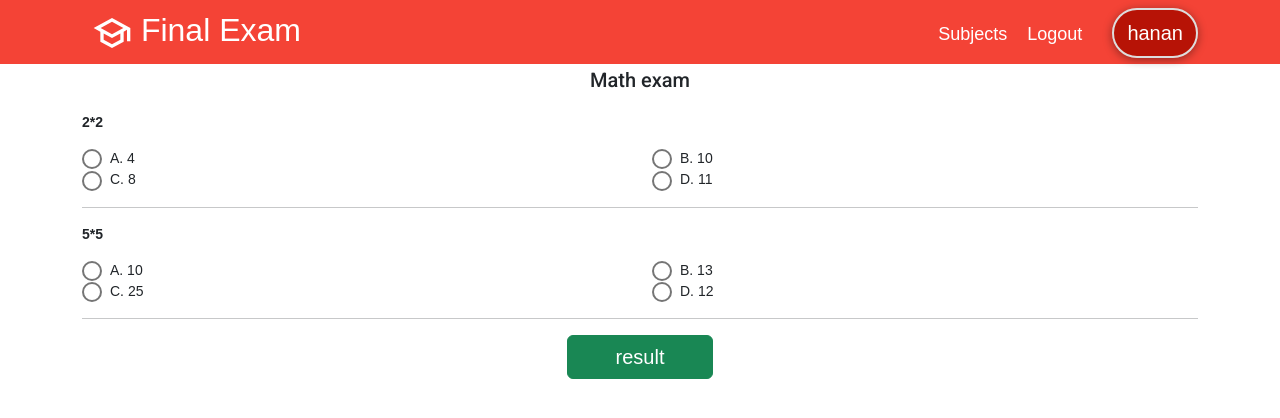
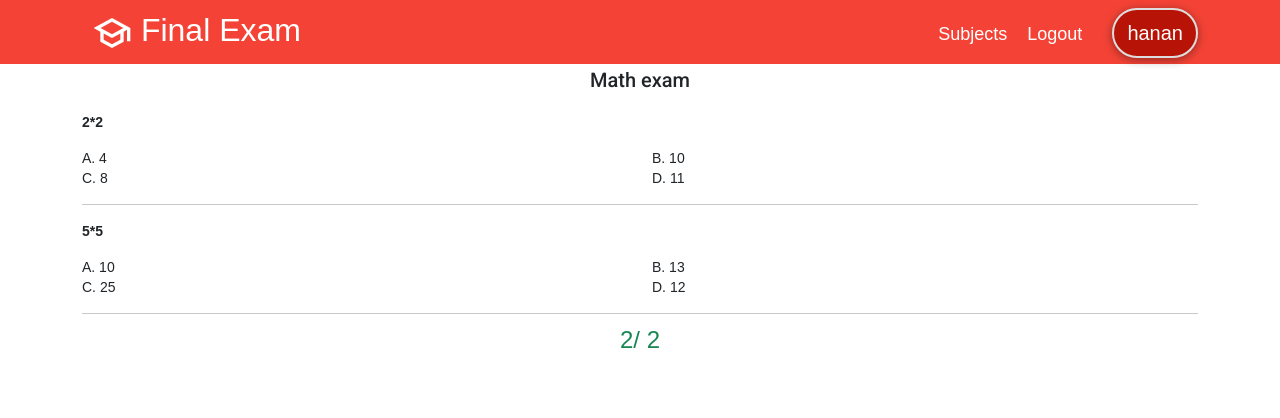
Before and after one commit to hanan-abdelmaseh/mcqProject, an Angular app: page /exam/1 in a window 1280 px wide. Shown: the top 418 px of the page. Built offline with nearby package versions, Linux system fonts and the light colour scheme; data requests are answered from the project's data file.

Commit message:
updating subjects

```diff
--- a/src/app/shared/components/nav-bar/nav-bar.component.css
+++ b/src/app/shared/components/nav-bar/nav-bar.component.css
@@ -4,13 +4,13 @@
     margin: 0;
     border-radius: 0;
     border: 0;
-    z-index: 999;
+
 }
     .navbar.welcome {
         background-color: transparent!important;
         position: fixed;
     }
-    .nav a {
+     a {
         color: #fff;
         font-size: 18px;
         font-weight: 500;
--- a/src/app/student/components/exam/exam.component.html
+++ b/src/app/student/components/exam/exam.component.html
@@ -4,22 +4,26 @@
         <strong ><span class="text-danger"></span> {{subject.question}}  </strong>
         <div class="row mt-3" >
             <div class="col-md-6 col-sm-12">
-                <mat-radio-button  *ngIf="userInfo?.role =='students' && !show"(change)="getCorrectAnswer($event)" name="{{i}}" value="{{subject.answer1}}" color="warn"></mat-radio-button>
+                <mat-radio-button  *ngIf="userInfo?.role =='students' && !show && validExam"(change)="getCorrectAnswer($event)" name="{{i}}" value="{{subject.answer1}}" color="warn"></mat-radio-button>
                 <label>A. {{subject.answer1}}</label>
             </div>
 
             <div class="col-md-6 col-sm-12">
-                <mat-radio-button *ngIf="userInfo?.role =='students'&& !show"(change)="getCorrectAnswer($event)"name="{{i}}" value="{{subject.answer2}}" color="warn"></mat-radio-button>
+                <mat-radio-button *ngIf="userInfo?.role =='students'&& !show && validExam"(change)="getCorrectAnswer($event)"name="{{i}}" value="{{subject.answer2}}" color="warn"></mat-radio-button>
                 <label>B. {{subject.answer2}} </label>
             </div>
 
             <div class="col-md-6 col-sm-12">
-                <mat-radio-button *ngIf="userInfo?.role =='students'&& !show"(change)="getCorrectAnswer($event)"name="{{i}}" value="{{subject.answer3}}" color="warn"></mat-radio-button>
+                <mat-radio-button *ngIf="userInfo?.role =='students'&&
+                !show && validExam"(change)="getCorrectAnswer($event)"name="{{i}}"
+                value="{{subject.answer3}}" color="warn"></mat-radio-button>
                 <label>C. {{subject.answer3}} </label>
             </div>
 
             <div class="col-md-6 col-sm-12">
-                <mat-radio-button *ngIf="userInfo?.role =='students'&& !show"(change)="getCorrectAnswer($event)"name="{{i}}" value="{{subject.answer4}}" color="warn"></mat-radio-button>
+                <mat-radio-button *ngIf="userInfo?.role =='students'&& !show && validExam"
+                (change)="getCorrectAnswer($event)"name="{{i}}"
+                value="{{subject.answer4}}" color="warn"></mat-radio-button>
                 <label>D. {{subject.answer4}}</label>
             </div>
         </div>
@@ -29,8 +33,8 @@
         <hr>
     </div>
     <div class="text-center" *ngIf="userInfo?.role =='students'">
-        <span  *ngIf="show" class="fs-4 text-success">{{total}}/ {{mainSubject.questions.length}}  </span>
-        <button *ngIf="!show" class="btn btn-success px-5 fs-5" (click)="getResult()" > result</button>
+        <span  *ngIf="show || !validExam" class="fs-4 text-success">{{total}}/ {{mainSubject.questions.length}}  </span>
+        <button *ngIf="!show && validExam" class="btn btn-success px-5 fs-5" (click)="getResult()" > result</button>
     </div>
 
 </div>
--- a/src/app/student/components/exam/exam.component.ts
+++ b/src/app/student/components/exam/exam.component.ts
@@ -10,84 +10,95 @@ import { DoctorService } from 'src/app/doctor/services/doctor.service';
   styleUrls: ['./exam.component.css']
 })
 export class ExamComponent implements OnInit {
-id:any ;
-userInfo :any ;
-studentInfo:any ;
-studentSubjects :any =[] ;
-mainSubject :any =[] ;
-total :number = 0 ;
-show:boolean = false ;
-  constructor(private route :ActivatedRoute ,
-     private _doctorService:DoctorService  ,
-     private toaster:ToastrService ,
-     private _authService :AuthService) { }
+  id: any;
+  userInfo: any;
+  studentInfo: any;
+  studentSubjects: any = [];
+  mainSubject: any = [];
+  total: number = 0;
+  validExam: boolean = true;
+  show: boolean = false;
+  constructor(private route: ActivatedRoute,
+    private _doctorService: DoctorService,
+    private toaster: ToastrService,
+    private _authService: AuthService) { }
 
   ngOnInit(): void {
-    this.id= this.route.snapshot.paramMap.get("id");
+    this.id = this.route.snapshot.paramMap.get("id");
     this.getSubject();
     console.log(this.id);
     this.getUserInfo();
   }
-  getSubject(){
-    this._doctorService.getSubject(this.id).subscribe((res:any)=>{
-  this.mainSubject = res ;
+  getSubject() {
+    this._doctorService.getSubject(this.id).subscribe((res: any) => {
+      this.mainSubject = res;
     })
   }
-  getUserInfo(){
-    this._authService.getCurentuser().subscribe((res:any)=>{
-       this.userInfo =res ;
+  getUserInfo() {
+    this._authService.getCurentuser().subscribe((res: any) => {
+      this.userInfo = res;
       this.getUserData();
     });
   }
   getUserData() {
-    this._authService.getStudent(this.userInfo.userId).subscribe((res :any)=>{
+    this._authService.getStudent(this.userInfo.userId).subscribe((res: any) => {
       this.studentInfo = res
       console.log(this.studentInfo);
- this.studentSubjects = res?.subjects ? res?.subjects : [] ;
+      this.studentSubjects = res?.subjects ? res?.subjects : [];
+      this.checkValid();
     })
   }
-  delete(index:number){
+  //checck if the exam is valid to take
+  checkValid() {
+    for (let x in this.studentSubjects) {
+      if (this.studentSubjects[x].id == this.id) {
+        this.total = this.studentSubjects[x].degree
+        this.validExam = false;
+      }
+    }
+    console.log(this.validExam);
+  }
+  delete(index: number) {
     //we remove question from view then we create another model with new data
-this.mainSubject.questions.splice(index , 1);
-const model={
-  name:this.mainSubject.name ,
-  questions : this.mainSubject.questions
+    this.mainSubject.questions.splice(index, 1);
+    const model = {
+      name: this.mainSubject.name,
+      questions: this.mainSubject.questions
     }
     // update service with new data
-this._doctorService.updateSubject(this.id, model).subscribe((res)=>{
+    this._doctorService.updateSubject(this.id, model).subscribe((res) => {
       this.toaster.success("question has been deleted");
     });
   }
   //to get correct answer from radio buttons
-  getCorrectAnswer(event:any){
-   let value  = event.value;
+  getCorrectAnswer(event: any) {
+    let value = event.value;
     let questionIndex = event.source.name;
-  this.mainSubject.questions[questionIndex].studentAnswer = value ;
+    this.mainSubject.questions[questionIndex].studentAnswer = value;
     console.log(questionIndex);
     console.log(this.mainSubject.questions);
   }
-  getResult(){
-    this.total =0 ;
-    for(let i in this.mainSubject.questions)
-    {
-      if(this.mainSubject.questions[i].correctAnswer ==  this.mainSubject.questions[i].studentAnswer){
-        this.total++ ;
+  getResult() {
+    this.total = 0;
+    for (let i in this.mainSubject.questions) {
+      if (this.mainSubject.questions[i].correctAnswer == this.mainSubject.questions[i].studentAnswer) {
+        this.total++;
       }
     }
     this.show = true;
     this.studentSubjects.push({
-      name:this.mainSubject.name ,
-      id:this.id ,
-      degree :this.total
+      name: this.mainSubject.name,
+      id: this.id,
+      degree: this.total
     })
-    const model ={
-      username : this.studentInfo.username ,
-      email : this.studentInfo.email ,
-      password:this.studentInfo.password,
-      subjects:this.studentSubjects
+    const model = {
+      username: this.studentInfo.username,
+      email: this.studentInfo.email,
+      password: this.studentInfo.password,
+      subjects: this.studentSubjects
 
     }
-    this._authService.updateStudent(this.userInfo.userId , model).subscribe((res:any)=>{
+    this._authService.updateStudent(this.userInfo.userId, model).subscribe((res: any) => {
 
     })
 
--- a/src/index.html
+++ b/src/index.html
@@ -12,5 +12,7 @@
 </head>
 <body class="mat-typography">
   <app-root></app-root>
+  <script src=" https://cdn.jsdelivr.net/npm/bootstrap@5.2.1/dist/js/bootstrap.bundle.min.js"></script>
+
 </body>
 </html>
--- a/src/styles.css
+++ b/src/styles.css
@@ -1,7 +1,7 @@
 /* You can add global styles to this file, and also import other style files */
 @import "~@angular/material/prebuilt-themes/indigo-pink.css";
 @import '../node_modules/ngx-toastr/toastr.css';
-@import "../node_modules/bootstrap/dist/css/bootstrap.min.css";
+@import "~bootstrap/dist/css/bootstrap.css";
 body {
     padding: 0;
     margin: 0!important;
```
Also changed, not shown: src/app/shared/components/nav-bar/nav-bar.component.html (+8 -6 lines). Lines whose indentation alone changed are shown as unchanged.
